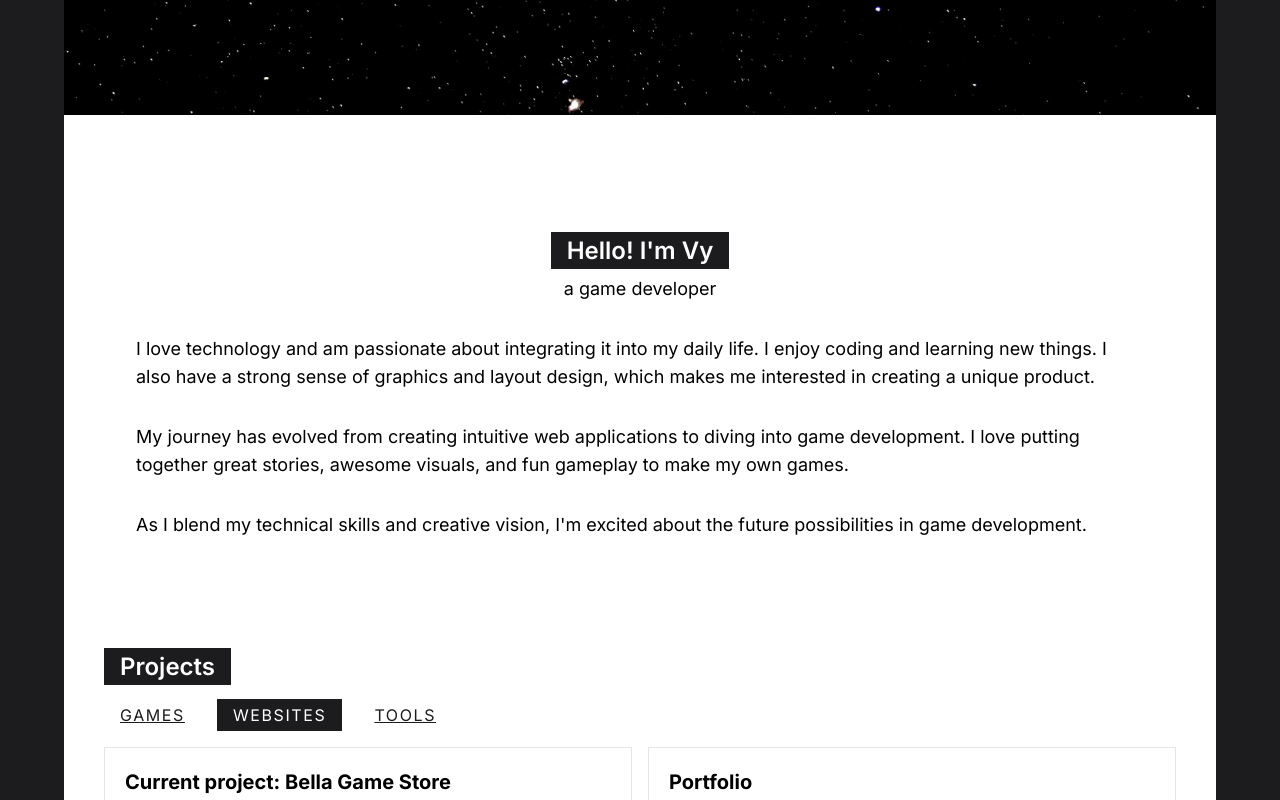
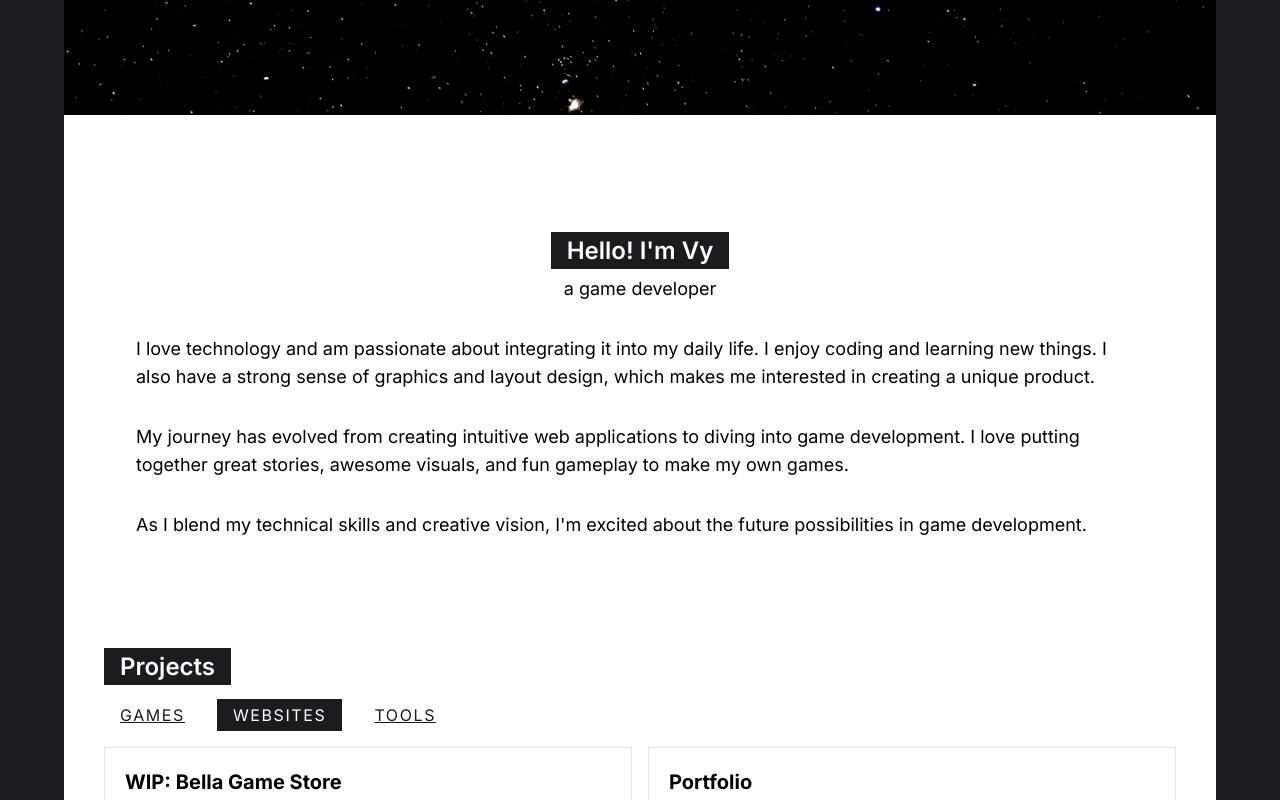
Before and after one commit to bellavee/bellavee.github.io, a SvelteKit app: page / in a window 1280 px wide. Both pictures are taken after a click on the button "WEBSITES". Shown: the top 800 px of the page. Built offline with nearby package versions, Linux system fonts and the light colour scheme.

Commit message:
Update Websites.svelte

```diff
--- a/src/routes/pages/project/Websites.svelte
+++ b/src/routes/pages/project/Websites.svelte
@@ -9,7 +9,7 @@ import p_1 from '$lib/assets/project/websites/p_1.png';
 
 let fileData = [
 	{
-		title: 'Current project: Bella Game Store',
+		title: 'WIP: Bella Game Store',
 		description: 'My website for selling game accounts automatically is still in progress. You can visit the prototype at the link in the title.',
 		tags: 'SvelteKit, Tailwind CSS, Pocketbase',
 		image: { url: b_1, alt: 'Screenshot of Bella Store' },
```
